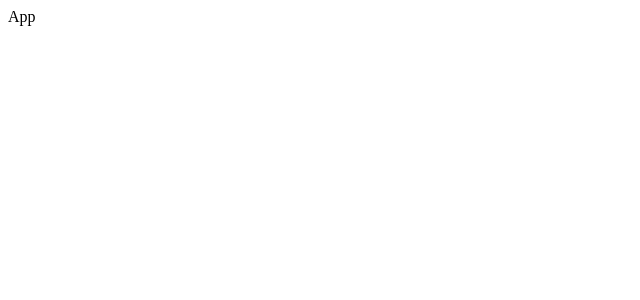
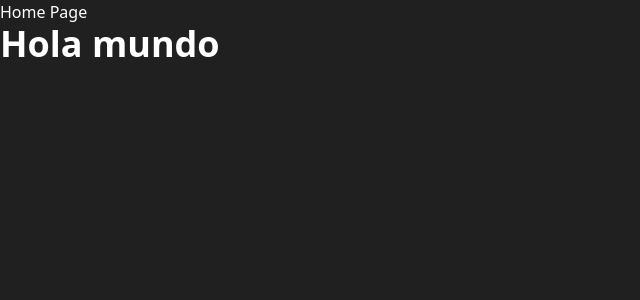
Before and after one commit to jesrammar/TaskFlow-, a React (Vite) app in the folder client/: page / in a window 1280 px wide. Shown: the top 300 px of the page, without its empty margins (0-640 px from the left). Built offline with nearby package versions, Linux system fonts and the light colour scheme.

Commit message:
Tailwindcss configured sucessfully!

```diff
--- a/client/package.json
+++ b/client/package.json
@@ -12,7 +12,8 @@
   "dependencies": {
     "client": "file:",
     "react": "^18.3.1",
-    "react-dom": "^18.3.1"
+    "react-dom": "^18.3.1",
+    "react-router-dom": "^7.1.5"
   },
   "devDependencies": {
     "@eslint/js": "^9.17.0",
--- a/client/src/App.jsx
+++ b/client/src/App.jsx
@@ -1,7 +1,20 @@
+import { BrowserRouter, Routes, Route } from "react-router-dom";
+
 
 function App(){
   return(
-    <div>App</div>
+    <BrowserRouter>
+        <Routes>
+          <Route path="/" element= {<h1>Home Page</h1>}/>
+          <Route path="/login" element= {<h1>Login</h1>}/>
+          <Route path="/register" element= {<h1>Register</h1>}/>
+          <Route path="/tasks" element= {<h1>Tasks</h1>}/>
+          <Route path="/add-task" element= {<h1>Add Task</h1>}/>
+          <Route path="/tasks/:id" element= {<h1>Update Task</h1>}/>
+          <Route path="/profile" element= {<h1>Prifile</h1>}/>
+        </Routes>
+      <h1 className="text-4xl font-bold">Hola mundo</h1>
+    </BrowserRouter>
   )
 }
 
--- a/client/src/index.css
+++ b/client/src/index.css
@@ -0,0 +1,13 @@
+@tailwind base;
+@tailwind components;
+@tailwind utilities;
+
+
+
+body{
+
+    background:  #202020;
+    color: white;
+
+
+}
--- a/client/tailwind.config.js
+++ b/client/tailwind.config.js
@@ -1,6 +1,6 @@
 /** @type {import('tailwindcss').Config} */
 export default {
-  content: [],
+  content: ["./index.html", "./src/**/*.{js,ts,jsx,tsx}"],
   theme: {
     extend: {},
   },
```
Also changed, not shown: 1 other file (tests, documents, lock files or other folders).
